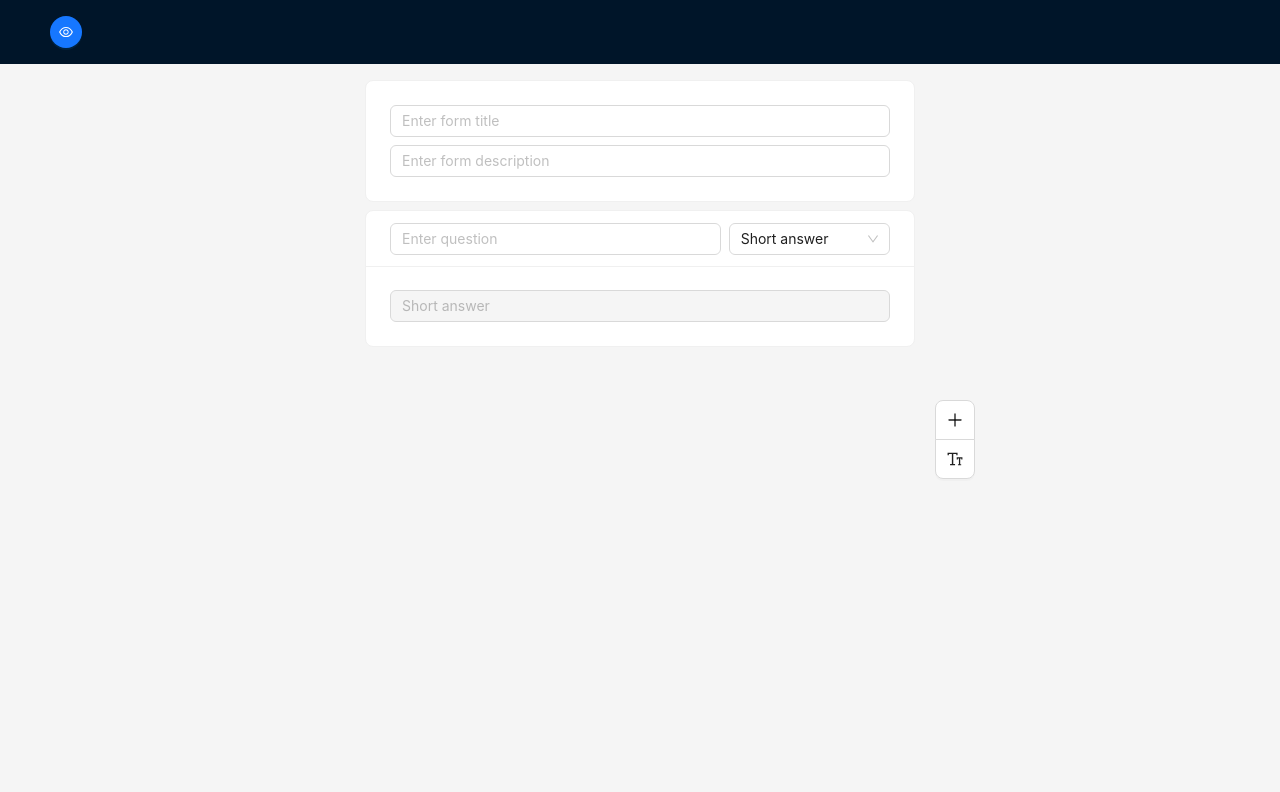
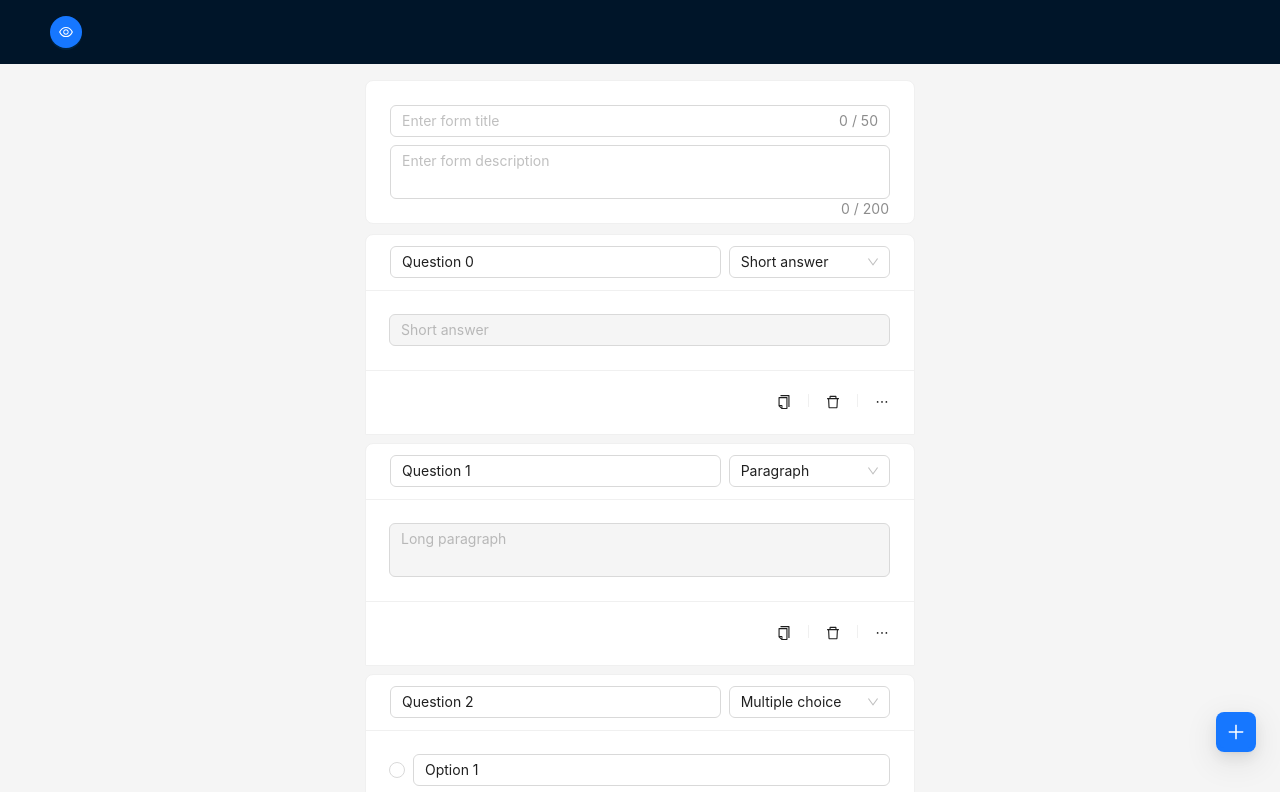
Before and after one commit to ShUbHaM13M/Forms, a Next.js app: page /create-form in a window 1280 px wide. Shown: the top 792 px of the page. Built offline with nearby package versions, Linux system fonts and the light colour scheme.

Commit message:
Ability to add, update and remove questions

```diff
--- a/src/app/components/create-question/index.tsx
+++ b/src/app/components/create-question/index.tsx
@@ -1,18 +1,28 @@
-import { Card, Col, Row, Select, Space } from "antd";
-import { InputWithToolbar } from "..";
+import { Button, Card, Col, Divider, Input, Row, Select, Space } from "antd";
 import { useCallback, useState } from "react";
-import { CreateQuestionProps, answerComponentMap, answerTypes } from "./utils";
-import { AnswerType } from "@/app/global";
+import { answerComponentMap, answerTypes } from "./utils";
+import { AnswerType, Question } from "@/app/global";
+import {
+  CreateFormActionKind,
+  useCreateFormData,
+} from "@/app/create-form/CreateFormContext";
+import {
+  CopyOutlined,
+  DeleteOutlined,
+  EllipsisOutlined,
+} from "@ant-design/icons";
 
 const AnswerOptions = ({
   onChange,
+  defaultValue,
 }: {
   onChange: (answerType: AnswerType) => void;
+  defaultValue: AnswerType;
 }) => {
   return (
     <Select
       style={{ width: "100%" }}
-      defaultValue="short-answer"
+      defaultValue={defaultValue}
       onChange={onChange}
     >
       {answerTypes.map(({ label, value, icon }) => (
@@ -27,15 +37,20 @@ const AnswerOptions = ({
   );
 };
 
-const CreateQuestion = ({ titlePlaceholder }: CreateQuestionProps) => {
-  const [selectedAnswerType, setSelectedAnswerType] =
-    useState<AnswerType>("short-answer");
+const CreateQuestion = ({ id, title, answerType }: Question) => {
+  const { dispatchFormData } = useCreateFormData();
 
   const onAnswerTypeOptionChange = useCallback((answerType: AnswerType) => {
-    setSelectedAnswerType(answerType);
+    dispatchFormData({
+      type: CreateFormActionKind.UPDATE_QUESTION_ANSWER_TYPE,
+      payload: {
+        id,
+        answerType,
+      },
+    });
   }, []);
 
-  const AnswerComponent = answerComponentMap[selectedAnswerType];
+  const AnswerComponent = answerComponentMap[answerType || "short-answer"];
 
   return (
     <Card
@@ -44,17 +59,67 @@ const CreateQuestion = ({ titlePlaceholder }: CreateQuestionProps) => {
       title={
         <Row gutter={[8, 16]}>
           <Col span={16}>
-            <InputWithToolbar
-              inputProps={{ placeholder: titlePlaceholder || "Enter question" }}
+            <Input
+              placeholder="Enter question"
+              value={title || ""}
+              onChange={(e) => {
+                dispatchFormData({
+                  type: CreateFormActionKind.UPDATE_QUESTION_TITLE,
+                  payload: {
+                    id,
+                    title: e.currentTarget.value,
+                  },
+                });
+              }}
             />
           </Col>
           <Col span={8}>
-            <AnswerOptions onChange={onAnswerTypeOptionChange} />
+            <AnswerOptions
+              defaultValue={answerType || "short-answer"}
+              onChange={onAnswerTypeOptionChange}
+            />
           </Col>
         </Row>
       }
     >
-      <AnswerComponent />
+      <Card.Grid hoverable={false} style={{ width: "100%" }}>
+        <AnswerComponent />
+      </Card.Grid>
+      <Card.Grid hoverable={false} style={{ width: "100%", padding: 16 }}>
+        {/* FIXME: Just a placeholder for now */}
+        <Row>
+          <Col flex="auto" />
+          <Col>
+            <Button type="text" icon={<CopyOutlined />} key="copy" />
+          </Col>
+
+          <Col style={{ display: "flex", alignItems: "center" }}>
+            <Divider type="vertical" />
+          </Col>
+
+          <Col>
+            <Button
+              onClick={() =>
+                dispatchFormData({
+                  type: CreateFormActionKind.DELETE_QUESTION,
+                  payload: { id },
+                })
+              }
+              type="text"
+              icon={<DeleteOutlined />}
+              key="delete"
+            />
+          </Col>
+
+          <Col style={{ display: "flex", alignItems: "center" }}>
+            <Divider type="vertical" />
+          </Col>
+
+          <Col>
+            <Button type="text" icon={<EllipsisOutlined />} key="ellipsis" />
+          </Col>
+        </Row>
+      </Card.Grid>
     </Card>
   );
 };
--- a/src/app/components/create-question/utils.ts
+++ b/src/app/components/create-question/utils.ts
@@ -7,8 +7,8 @@ import {
 } from "./answer-type";
 
 export type CreateQuestionProps = {
-  titlePlaceholder?: string;
-  withAnswerOptions?: boolean;
+  title?: string;
+  answerType?: AnswerType;
 };
 
 export type AnswerOptionType = {
--- a/src/app/components/index.ts
+++ b/src/app/components/index.ts
@@ -1,6 +1,7 @@
 import Question from "./question";
 import CreateQuestion from "./create-question";
-import InputWithToolbar from "./input-with-toolbar";
 import SortableList from "./sortable-list";
+import QuestionList from "./question-list";
+import ToolBar from "./toolbar";
 
-export { Question, CreateQuestion, InputWithToolbar, SortableList };
+export { Question, CreateQuestion, SortableList, QuestionList, ToolBar };
--- a/src/app/components/input-with-toolbar/index.tsx
+++ /dev/null
@@ -1,30 +0,0 @@
-import {
-  BoldOutlined,
-  ItalicOutlined,
-  UnderlineOutlined,
-} from "@ant-design/icons";
-import { Button, Input, InputProps, Popover, Space } from "antd";
-
-const Toolbar = () => {
-  return (
-    <Space.Compact block direction="horizontal">
-      <Button icon={<BoldOutlined />} />
-      <Button icon={<ItalicOutlined />} />
-      <Button icon={<UnderlineOutlined />} />
-    </Space.Compact>
-  );
-};
-
-type InputWithToolbarProps = {
-  inputProps?: InputProps;
-};
-
-const InputWithToolbar = ({ inputProps }: InputWithToolbarProps) => {
-  return (
-    <Popover trigger="focus" content={<Toolbar />}>
-      <Input {...inputProps} />
-    </Popover>
-  );
-};
-
-export default InputWithToolbar;
--- /dev/null
+++ b/src/app/components/question-list/index.tsx
@@ -0,0 +1,16 @@
+import { useCreateFormData } from "@/app/create-form/CreateFormContext";
+import { CreateQuestion } from "..";
+import { Space } from "antd";
+
+const QuestionList = () => {
+  const { dispatchFormData, formData } = useCreateFormData();
+  return (
+    <Space direction="vertical" style={{ width: "100%" }}>
+      {formData.questions.map((question) => (
+        <CreateQuestion key={question.id} {...question} />
+      ))}
+    </Space>
+  );
+};
+
+export default QuestionList;
--- /dev/null
+++ b/src/app/components/toolbar/index.tsx
@@ -0,0 +1,33 @@
+import {
+  CreateFormActionKind,
+  useCreateFormData,
+} from "@/app/create-form/CreateFormContext";
+import { PlusOutlined } from "@ant-design/icons";
+import { FloatButton } from "antd";
+import { uuidv4 } from "../sortable-list/utils";
+
+const ToolBar = () => {
+  const { dispatchFormData, formData } = useCreateFormData();
+  // TODO: Ability to export and import the form data to a json file ?
+  return (
+    <FloatButton.Group shape="square">
+      <FloatButton
+        type="primary"
+        tooltip="Add question"
+        icon={<PlusOutlined />}
+        onClick={() =>
+          dispatchFormData({
+            type: CreateFormActionKind.ADD_QUESTION,
+            payload: {
+              id: uuidv4(),
+              answerType: "short-answer",
+              title: `Question ${formData.questions.length || 0}`,
+            },
+          })
+        }
+      />
+    </FloatButton.Group>
+  );
+};
+
+export default ToolBar;
--- a/src/app/create-form/CreateFormContext.tsx
+++ b/src/app/create-form/CreateFormContext.tsx
@@ -1,9 +1,14 @@
 import { Dispatch, createContext, useContext, useReducer } from "react";
+import { AnswerType, Question } from "../global";
+import { uuidv4 } from "../components/sortable-list/utils";
 
 export enum CreateFormActionKind {
   UPDATE_TITLE = "UPDATE_TITLE",
   UPDATE_DESCRIPTION = "UPDATE_DESCRIPTION",
-  UPDATE_QUESTIONS = "UPDATE_QUESTIONS",
+  ADD_QUESTION = "ADD_QUESTION",
+  DELETE_QUESTION = "DELETE_QUESTION",
+  UPDATE_QUESTION_TITLE = "UPDATE_QUESTION_TITLE",
+  UPDATE_QUESTION_ANSWER_TYPE = "UPDATE_QUESTION_ANSWER_TYPE",
 }
 
 type CreateFormAction =
@@ -14,27 +19,70 @@ type CreateFormAction =
       payload: string;
     }
   | {
-      type: CreateFormActionKind.UPDATE_QUESTIONS;
-      payload: string[];
+      type: CreateFormActionKind.ADD_QUESTION;
+      payload: Question;
+    }
+  | {
+      type: CreateFormActionKind.UPDATE_QUESTION_TITLE;
+      payload: {
+        title: string;
+        id: string;
+      };
+    }
+  | {
+      type: CreateFormActionKind.UPDATE_QUESTION_ANSWER_TYPE;
+      payload: {
+        id: string;
+        answerType: AnswerType;
+      };
+    }
+  | {
+      type: CreateFormActionKind.DELETE_QUESTION;
+      payload: {
+        id: string;
+      };
     };
 
 interface CreateFormState {
+  id: string;
   title: string;
   description: string;
-  questions: string[];
+  questions: Question[];
 }
 
-const initalFormState: CreateFormState = {
+const initialFormState: CreateFormState = {
+  id: uuidv4(),
   title: "",
   description: "",
-  questions: [],
+  questions: [
+    {
+      answerType: "short-answer",
+      title: "Question 0",
+      id: uuidv4(),
+    },
+    {
+      answerType: "long-answer",
+      title: "Question 1",
+      id: uuidv4(),
+    },
+    {
+      answerType: "radio-answer",
+      title: "Question 2",
+      id: uuidv4(),
+    },
+    {
+      answerType: "checkbox-answer",
+      title: "Question 3",
+      id: uuidv4(),
+    },
+  ],
 };
 
 const CreateFormContext = createContext<{
   formData: CreateFormState;
   dispatchFormData: Dispatch<CreateFormAction>;
 }>({
-  formData: initalFormState,
+  formData: initialFormState,
   dispatchFormData: () => {},
 });
 
@@ -42,7 +90,10 @@ interface CreateFormProviderProps {
   children: React.ReactElement;
 }
 
-function formDataReducer(state: CreateFormState, action: CreateFormAction) {
+function formDataReducer(
+  state: CreateFormState,
+  action: CreateFormAction
+): CreateFormState {
   const { type, payload } = action;
   switch (type) {
     case CreateFormActionKind.UPDATE_TITLE:
@@ -55,9 +106,36 @@ function formDataReducer(state: CreateFormState, action: CreateFormAction) {
         ...state,
         description: payload,
       };
-    case CreateFormActionKind.UPDATE_QUESTIONS:
-      throw Error("Not Yet Implemented");
-      return state;
+    case CreateFormActionKind.ADD_QUESTION:
+      return { ...state, questions: [...state.questions, payload] };
+
+    case CreateFormActionKind.UPDATE_QUESTION_TITLE:
+      return {
+        ...state,
+        questions: state.questions.map((question) => {
+          if (question.id === payload.id) {
+            question.title = payload.title;
+          }
+          return question;
+        }),
+      };
+    case CreateFormActionKind.UPDATE_QUESTION_ANSWER_TYPE:
+      return {
+        ...state,
+        questions: state.questions.map((question) => {
+          if (question.id === payload.id) {
+            question.answerType = payload.answerType;
+          }
+          return question;
+        }),
+      };
+    case CreateFormActionKind.DELETE_QUESTION:
+      return {
+        ...state,
+        questions: state.questions.filter(
+          (question) => question.id !== payload.id
+        ),
+      };
 
     default:
       return state;
@@ -71,7 +149,7 @@ export function useCreateFormData() {
 const CreateFormProvider = ({ children }: CreateFormProviderProps) => {
   const [formData, dispatchFormData] = useReducer(
     formDataReducer,
-    initalFormState
+    initialFormState
   );
 
   const value = {
--- a/src/app/create-form/FormMetaCard.tsx
+++ b/src/app/create-form/FormMetaCard.tsx
@@ -1,5 +1,4 @@
-import { Card, Space } from "antd";
-import { InputWithToolbar } from "../components";
+import { Card, Input, Space } from "antd";
 import { CreateFormActionKind, useCreateFormData } from "./CreateFormContext";
 
 const FormMetaCard = () => {
@@ -8,19 +7,32 @@ const FormMetaCard = () => {
   return (
     <Card bordered={true}>
       <Space style={{ width: "100%" }} direction="vertical">
-        <InputWithToolbar
-          inputProps={{
-            placeholder: "Enter form title",
-            value: formData.title,
-            onChange: (e) =>
-              dispatchFormData({
-                payload: e.currentTarget.value,
-                type: CreateFormActionKind.UPDATE_TITLE,
-              }),
-          }}
+        <Input
+          placeholder="Enter form title"
+          value={formData.title}
+          allowClear
+          showCount
+          maxLength={50}
+          onChange={(e) =>
+            dispatchFormData({
+              payload: e.currentTarget.value,
+              type: CreateFormActionKind.UPDATE_TITLE,
+            })
+          }
         />
-        <InputWithToolbar
-          inputProps={{ placeholder: "Enter form description" }}
+        <Input.TextArea
+          placeholder="Enter form description"
+          value={formData.description}
+          showCount
+          allowClear
+          maxLength={200}
+          onChange={(e) =>
+            dispatchFormData({
+              type: CreateFormActionKind.UPDATE_DESCRIPTION,
+              payload: e.currentTarget.value,
+            })
+          }
+          autoSize={{ minRows: 2, maxRows: 5 }}
         />
       </Space>
     </Card>
--- a/src/app/create-form/Toolbar.tsx
+++ /dev/null
@@ -1,20 +0,0 @@
-import { FontSizeOutlined, PlusOutlined } from "@ant-design/icons";
-import { Affix, Button, Space, Tooltip } from "antd";
-
-const ToolBar = () => {
-  return (
-    <Affix className="tooltip-container" offsetTop={window.innerHeight * 0.5}>
-      <Space.Compact direction="vertical">
-        <Tooltip placement="right" title="Add question">
-          <Button size="large" icon={<PlusOutlined />} />
-        </Tooltip>
-
-        <Tooltip placement="right" title="Add title and description">
-          <Button size="large" icon={<FontSizeOutlined />} />
-        </Tooltip>
-      </Space.Compact>
-    </Affix>
-  );
-};
-
-export default ToolBar;
--- a/src/app/create-form/page.tsx
+++ b/src/app/create-form/page.tsx
@@ -1,11 +1,10 @@
 "use client";
 
 import { Button, Layout, Space } from "antd";
-import CreateQuestion from "../components/create-question";
 import { EyeOutlined } from "@ant-design/icons";
 import CreateFormProvider from "./CreateFormContext";
 import FormMetaCard from "./FormMetaCard";
-import ToolBar from "./Toolbar";
+import { QuestionList, ToolBar } from "../components";
 
 const CreateForm = () => {
   return (
@@ -32,7 +31,7 @@ const CreateForm = () => {
         <Layout.Content className="container">
           <Space direction="vertical">
             <FormMetaCard />
-            <CreateQuestion />
+            <QuestionList />
           </Space>
 
           <ToolBar />
--- a/src/app/global/index.ts
+++ b/src/app/global/index.ts
@@ -3,3 +3,9 @@ export type AnswerType =
   | "long-answer"
   | "radio-answer"
   | "checkbox-answer";
+
+export type Question = {
+  id: string;
+  title?: string;
+  answerType: AnswerType;
+};
```
